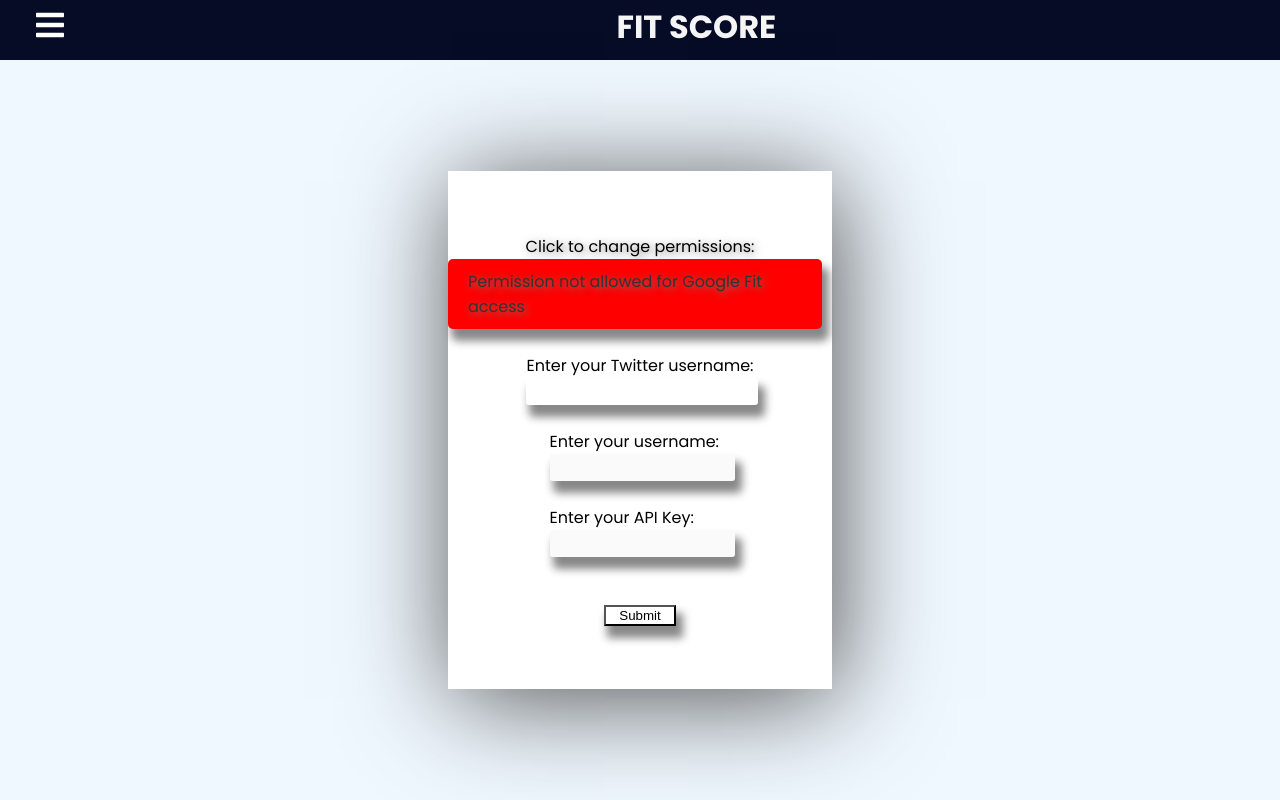
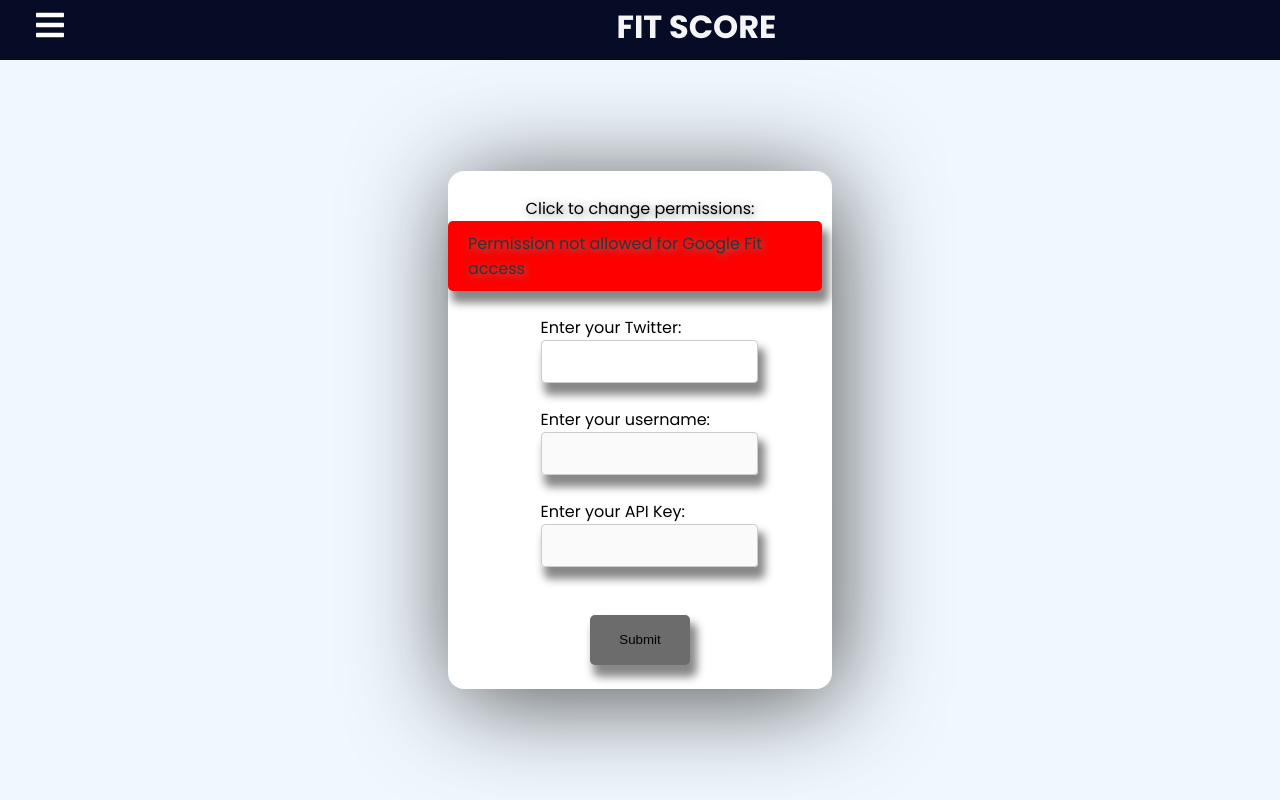
Before and after one commit to MercorHackathon/frontend, a React (Create React App) app: page /empHome in a window 1280 px wide. Built offline with nearby package versions, Linux system fonts and the light colour scheme; no server answers.

Commit message:
updated empHome

```diff
--- a/src/pages/empHome/empHome.js
+++ b/src/pages/empHome/empHome.js
@@ -32,8 +32,7 @@ const EmpHome = () => {
       method: 'POST',
       body: JSON.stringify(data),
       headers: {
-        'Content-Type': 'application/json',
-        "Authorization" : `Bearer ${localStorage.getItem("token")}`,
+        'Content-Type': 'application/json'
       }
     })
       .then(response => response.json())
@@ -62,13 +61,13 @@ const EmpHome = () => {
           </div>
         </div>
         <div className="username-input">
-          <label htmlFor="twitter-username">Enter your Twitter username:</label>
+          <label htmlFor="twitter-username">Enter your Twitter:</label>
           <input
             type="text"
             id="twitter-username"
             value={twitterUsername}
             onChange={handleUsernameChange}
-            className="text"
+            className="text input-box"
             // Disable the input if button1State is false
           />
         </div>
@@ -79,7 +78,7 @@ const EmpHome = () => {
             id="username"
             value={username}
             onChange={(e) => setUsername(e.target.value)}
-            className="text"
+            className="text input-box"
             disabled={!button1State} // Disable the input if button1State is false
           />
         </div>
@@ -90,7 +89,7 @@ const EmpHome = () => {
             id="apiKey"
             value={apiKey}
             onChange={handleApikeyChange}
-            className="text"
+            className="text input-box"
             disabled={!button1State} // Disable the input if button1State is false
           />
         </div>
--- a/src/pages/empHome/emphome.css
+++ b/src/pages/empHome/emphome.css
@@ -35,7 +35,8 @@
     background-color: #fff;
     width:30%;
     height: 70%;
-    box-shadow: 5px 10px 100px rgb(82, 82, 82)
+    box-shadow: 5px 10px 100px rgb(82, 82, 82);
+    border-radius: 2vh;
   }
 
   .username-input{
@@ -79,3 +80,44 @@
 .perm-cont input {
   width: 100%;
 }
+
+.input-box {
+    /* Set the desired width for the textboxes */
+    width: 200px;
+    /* Add any other common styling as needed */
+    /* For example: */
+    padding: 8px;
+    font-size: 14px;
+    border: 1px solid #ccc;
+    border-radius: 4px;
+  }
+
+  /* Add any other specific styling for the textboxes as needed */
+
+  .input-box:hover {
+    /* Set the desired width for the textboxes */
+    width: 250px;
+    /* Add any other common styling as needed */
+    /* For example: */
+    padding: 8px;
+    font-size: 14px;
+    border: 1px solid #ccc;
+    border-radius: 4px;
+  }
+
+
+  .submit{
+    width:100px;
+    height: 50px;
+    border:none;
+    background-color: #6d6c6c;
+    border-radius: 5px;
+  }
+
+  .submit:hover{
+    width:150px;
+    height: 55px;
+    border:none;
+    background-color: #6d6c6c;
+    border-radius: 5px;
+  }
```
